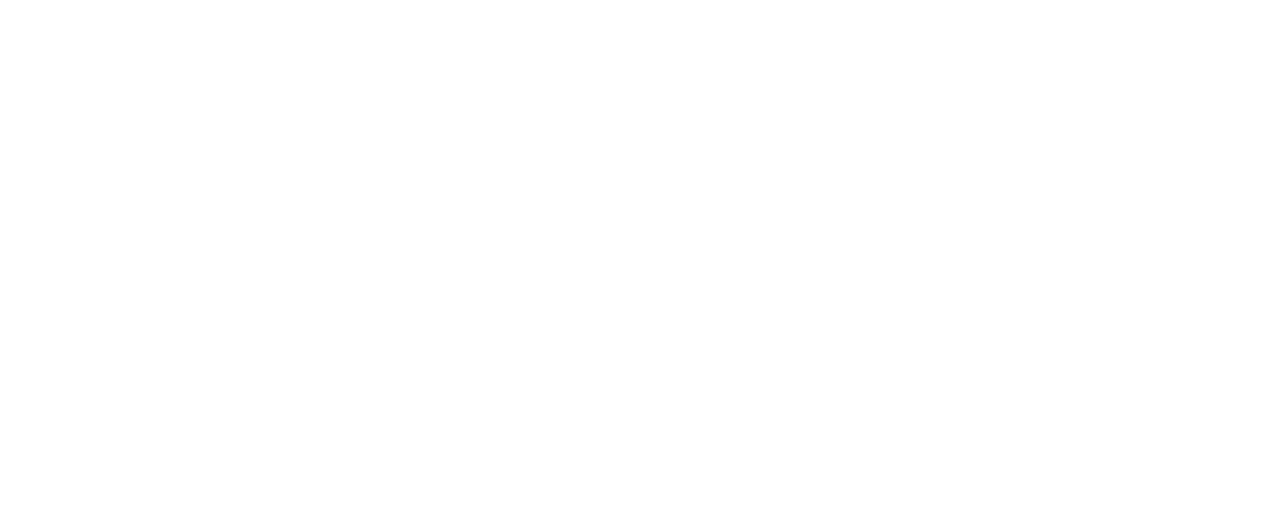
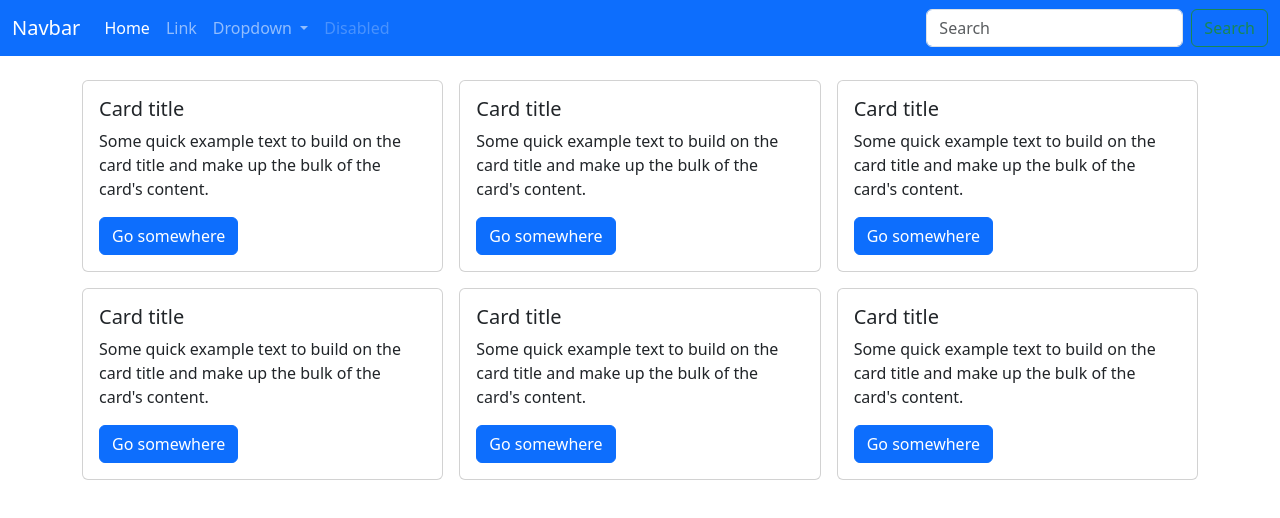
Before and after one commit to mingjicha/Javascript-Vue, a Vue app in the folder vue_gym/learn-vue3/: page / in a window 1280 px wide. Shown: the top 518 px of the page. Built offline with nearby package versions, Linux system fonts and the light colour scheme.

Commit message:
1211 부트스트랩

```diff
--- a/vue_gym/learn-vue3/package.json
+++ b/vue_gym/learn-vue3/package.json
@@ -10,6 +10,7 @@
     "format": "prettier --write src/"
   },
   "dependencies": {
+    "bootstrap": "^5.3.2",
     "vue": "^3.3.4"
   },
   "devDependencies": {
--- a/vue_gym/learn-vue3/src/App.vue
+++ b/vue_gym/learn-vue3/src/App.vue
@@ -1,5 +1,149 @@
 <template>
-	<div></div>
+	<div>
+		<nav class="navbar navbar-expand-sm navbar-dark bg-primary">
+			<div class="container-fluid">
+				<a class="navbar-brand" href="#">Navbar</a>
+				<button
+					class="navbar-toggler"
+					type="button"
+					data-bs-toggle="collapse"
+					data-bs-target="#navbarSupportedContent"
+					aria-controls="navbarSupportedContent"
+					aria-expanded="false"
+					aria-label="Toggle navigation"
+				>
+					<span class="navbar-toggler-icon"></span>
+				</button>
+				<div class="collapse navbar-collapse" id="navbarSupportedContent">
+					<ul class="navbar-nav me-auto">
+						<li class="nav-item">
+							<a class="nav-link active" aria-current="page" href="#">Home</a>
+						</li>
+						<li class="nav-item">
+							<a class="nav-link" href="#">Link</a>
+						</li>
+						<li class="nav-item dropdown">
+							<a
+								class="nav-link dropdown-toggle"
+								href="#"
+								role="button"
+								data-bs-toggle="dropdown"
+								aria-expanded="false"
+							>
+								Dropdown
+							</a>
+							<ul class="dropdown-menu">
+								<li><a class="dropdown-item" href="#">Action</a></li>
+								<li><a class="dropdown-item" href="#">Another action</a></li>
+								<li><hr class="dropdown-divider" /></li>
+								<li>
+									<a class="dropdown-item" href="#">Something else here</a>
+								</li>
+							</ul>
+						</li>
+						<li class="nav-item">
+							<a class="nav-link disabled" aria-disabled="true">Disabled</a>
+						</li>
+					</ul>
+					<form class="d-flex" role="search">
+						<input
+							class="form-control me-2"
+							type="search"
+							placeholder="Search"
+							aria-label="Search"
+						/>
+						<button class="btn btn-outline-success" type="submit">
+							Search
+						</button>
+					</form>
+				</div>
+			</div>
+		</nav>
+		<main>
+			<div class="container py-4">
+				<div class="row g-3">
+					<div class="col col-4">
+						<div class="card">
+							<!-- <img src="..." class="card-img-top" alt="..." /> -->
+							<div class="card-body">
+								<h5 class="card-title">Card title</h5>
+								<p class="card-text">
+									Some quick example text to build on the card title and make up
+									the bulk of the card's content.
+								</p>
+								<a href="#" class="btn btn-primary">Go somewhere</a>
+							</div>
+						</div>
+					</div>
+					<div class="col col-4">
+						<div class="card">
+							<!-- <img src="..." class="card-img-top" alt="..." /> -->
+							<div class="card-body">
+								<h5 class="card-title">Card title</h5>
+								<p class="card-text">
+									Some quick example text to build on the card title and make up
+									the bulk of the card's content.
+								</p>
+								<a href="#" class="btn btn-primary">Go somewhere</a>
+							</div>
+						</div>
+					</div>
+					<div class="col col-4">
+						<div class="card">
+							<!-- <img src="..." class="card-img-top" alt="..." /> -->
+							<div class="card-body">
+								<h5 class="card-title">Card title</h5>
+								<p class="card-text">
+									Some quick example text to build on the card title and make up
+									the bulk of the card's content.
+								</p>
+								<a href="#" class="btn btn-primary">Go somewhere</a>
+							</div>
+						</div>
+					</div>
+					<div class="col col-4">
+						<div class="card">
+							<!-- <img src="..." class="card-img-top" alt="..." /> -->
+							<div class="card-body">
+								<h5 class="card-title">Card title</h5>
+								<p class="card-text">
+									Some quick example text to build on the card title and make up
+									the bulk of the card's content.
+								</p>
+								<a href="#" class="btn btn-primary">Go somewhere</a>
+							</div>
+						</div>
+					</div>
+					<div class="col col-4">
+						<div class="card">
+							<!-- <img src="..." class="card-img-top" alt="..." /> -->
+							<div class="card-body">
+								<h5 class="card-title">Card title</h5>
+								<p class="card-text">
+									Some quick example text to build on the card title and make up
+									the bulk of the card's content.
+								</p>
+								<a href="#" class="btn btn-primary">Go somewhere</a>
+							</div>
+						</div>
+					</div>
+					<div class="col col-4">
+						<div class="card">
+							<!-- <img src="..." class="card-img-top" alt="..." /> -->
+							<div class="card-body">
+								<h5 class="card-title">Card title</h5>
+								<p class="card-text">
+									Some quick example text to build on the card title and make up
+									the bulk of the card's content.
+								</p>
+								<a href="#" class="btn btn-primary">Go somewhere</a>
+							</div>
+						</div>
+					</div>
+				</div>
+			</div>
+		</main>
+	</div>
 </template>
 
 <script>
--- a/vue_gym/learn-vue3/src/main.js
+++ b/vue_gym/learn-vue3/src/main.js
@@ -1,4 +1,6 @@
+import 'bootstrap/dist/css/bootstrap.min.css';
 import { createApp } from 'vue';
 import App from './App.vue';
 
 createApp(App).mount('#app');
+import 'bootstrap/dist/js/bootstrap.js';
```
Also changed, not shown: 1 other file (tests, documents, lock files or other folders).
